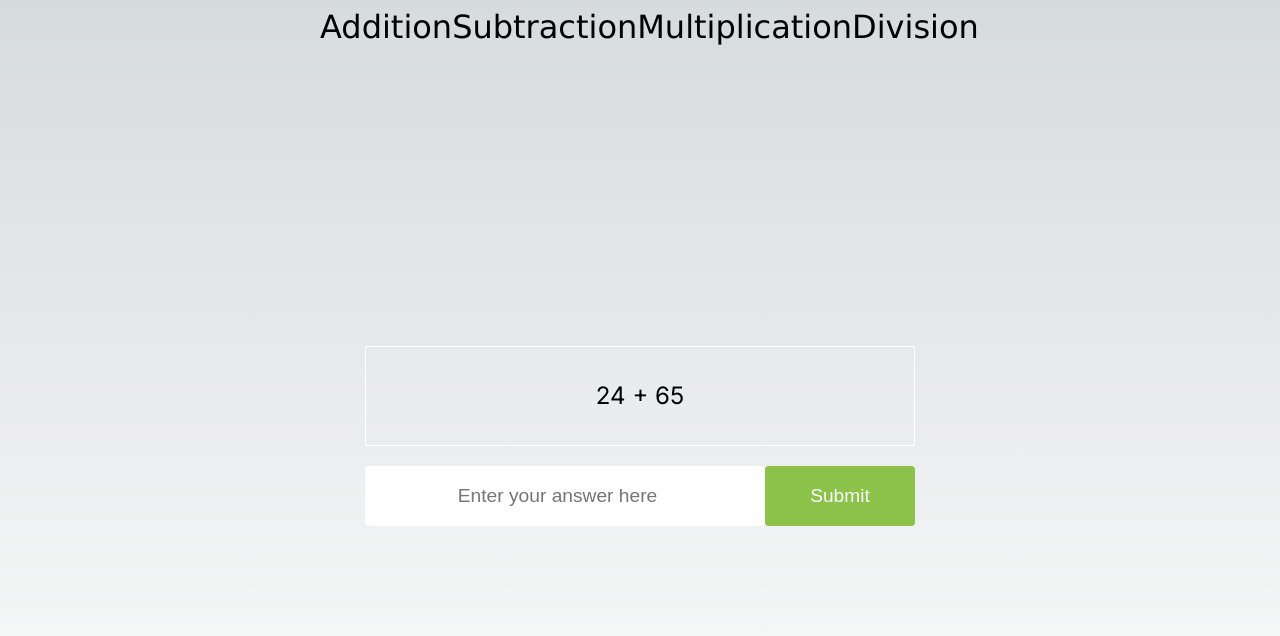
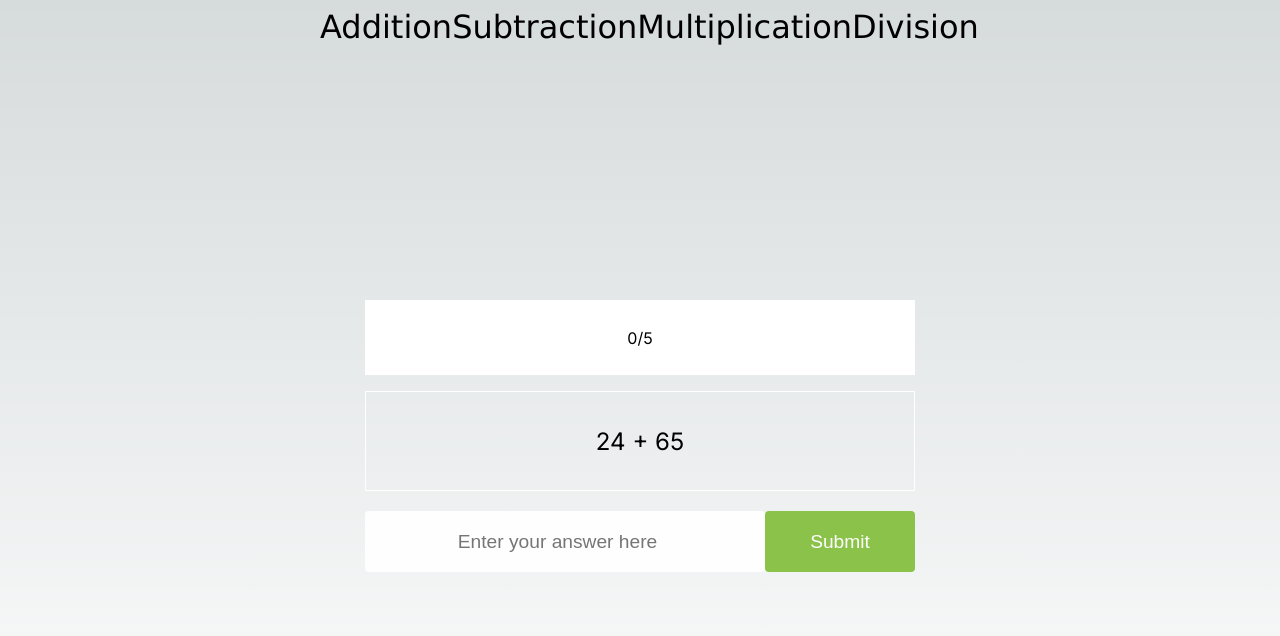
Before and after one commit to hacjkerman/stage-3-maths, a Next.js app in the folder frontend/: page / in a window 1280 px wide. Shown: the top 636 px of the page. Built offline with nearby package versions, Linux system fonts and the light colour scheme.

Commit message:
created simple counter for tracking user progress

```diff
--- a/frontend/src/app/page.js
+++ b/frontend/src/app/page.js
@@ -8,13 +8,14 @@ import PageCSS from "./page.module.css";
 import { generateDivQuestion } from "@/math/division";
 import { generateMultQuestion } from "@/math/multiplication";
 import Nav from "@/components/Nav/Nav";
+import Counter from "@/components/Counter/Counter";
 export default function Page() {
   const [question, setQuestion] = useState();
   const [answer, setAnswer] = useState();
   const [completed, setCompleted] = useState(false);
   const [topic, setTopic] = useState("addition");
   const [userInput, setUserInput] = useState();
-
+  const [correct, setCorrect] = useState(0);
   const topics = {
     addition: { function: generateAddQuestion(), operation: "+" },
     subtraction: { function: generateMinQuestion(), operation: "-" },
@@ -47,9 +48,11 @@ export default function Page() {
     if (response) {
       toast.success("Correct Answer!");
       setCompleted(true);
-      setUserInput("");
+      setUserInput(0);
+      setCorrect(correct + 1);
     } else {
       toast.error("Incorrect Answer :( Give it another go!");
+      setCorrect(0);
     }
   }
   let render;
@@ -61,6 +64,7 @@ export default function Page() {
       <Nav setTopic={setTopic} />
       <div className={PageCSS.main}>
         <Toaster />
+        <Counter correct={correct} />
         <div>{render}</div>
         <form onSubmit={onSubmit}>
           <input
--- /dev/null
+++ b/frontend/src/components/Counter/Counter.js
@@ -0,0 +1,12 @@
+import CounterCSS from "./Counter.module.css";
+
+export default function Counter(props) {
+  const correct = props.correct;
+  let counter = 0;
+  return (
+    <>
+      <div className={CounterCSS.counterBox}>{correct}/5</div>
+      <div className={CounterCSS.fillBox}></div>
+    </>
+  );
+}
--- /dev/null
+++ b/frontend/src/components/Counter/Counter.module.css
@@ -0,0 +1,13 @@
+.counterBox {
+  display: flex;
+  justify-content: center;
+  align-items: center;
+  background-color: white;
+  color: black;
+  width: 550px;
+  height: 75px;
+  margin-bottom: 1rem;
+}
+
+.fillBox {
+}
--- a/frontend/src/components/Nav/Nav.module.css
+++ b/frontend/src/components/Nav/Nav.module.css
@@ -7,7 +7,7 @@
 
 .links {
   display: flex;
-  justify-content: space-around;
+  justify-content: space-between;
   width: 50%;
 }
 
--- a/frontend/src/math/division.js
+++ b/frontend/src/math/division.js
@@ -5,5 +5,5 @@ export async function generateDivQuestion() {
   const secondNum = Math.floor(Math.random() * 100);
   const answer = firstNum / secondNum;
 
-  return [firstNum, secondNum, answer];
+  return { firstNum, secondNum, answer };
 }
```
